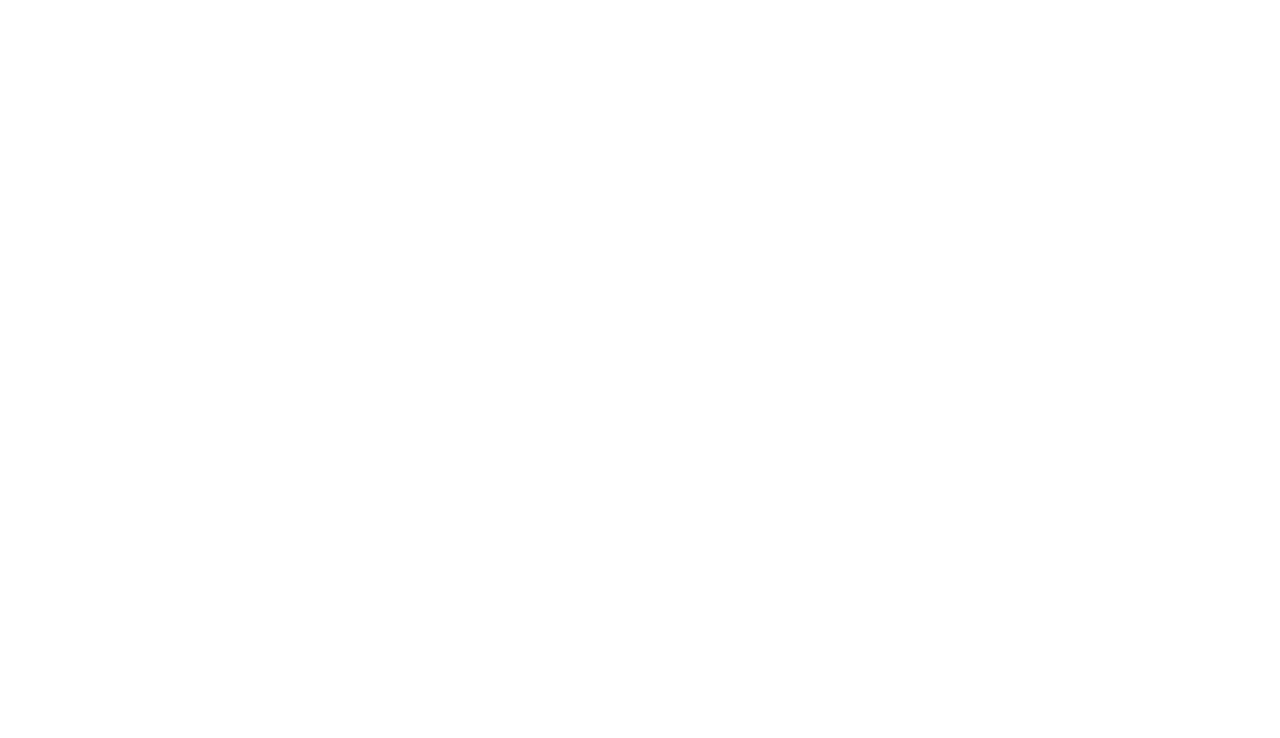
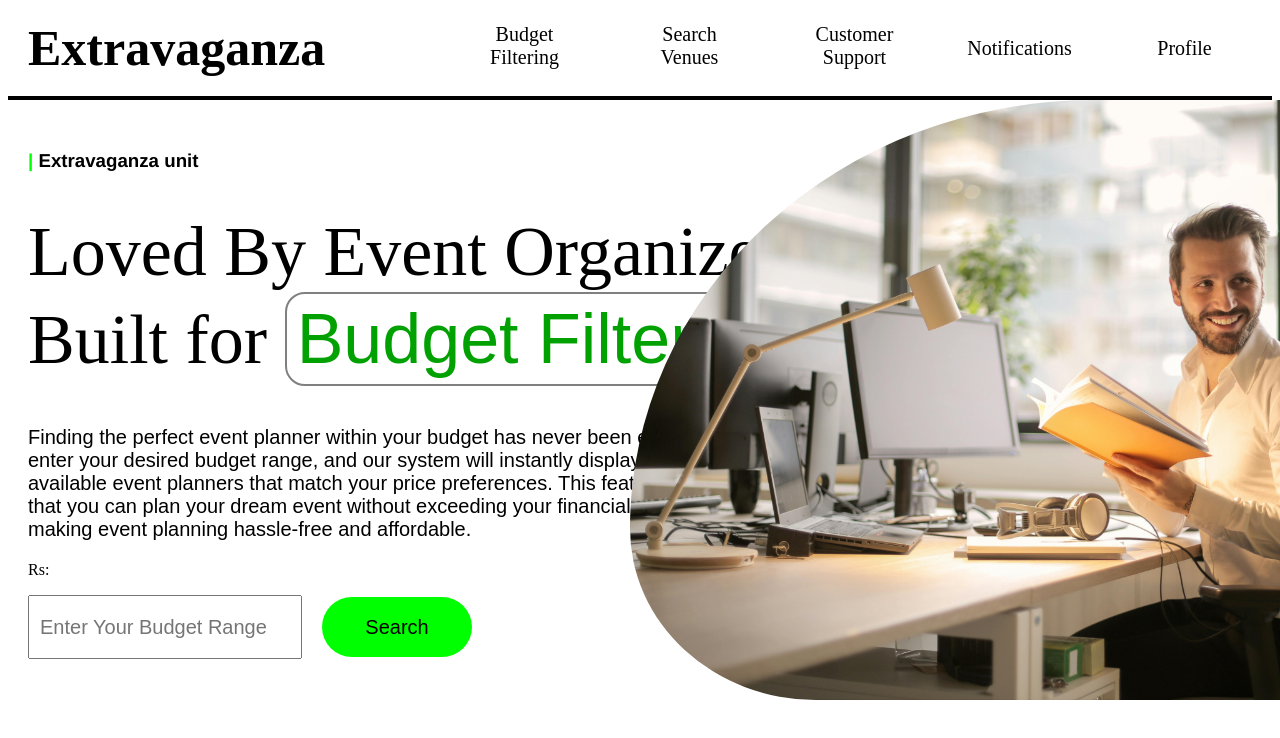
Before and after one commit to udanilokuhetti92/EventExtravaganza-Frontend, a React (Vite) app: page / in a window 1280 px wide. Shown: the top 738 px of the page. Built offline with nearby package versions, Linux system fonts and the light colour scheme.

Commit message:
working on budget filtering feature

```diff
--- /dev/null
+++ b/src/budget_filtering/budget_filtering.css
@@ -0,0 +1,76 @@
+.h3{
+    margin-top: 50px;
+    margin-left: 20px;
+    font-family:'Franklin Gothic Medium', 'Arial Narrow', Arial, sans-serif;
+}
+
+.green-pipe{
+    color: rgb(0, 255, 0);
+
+}
+
+.p1{
+    margin-top: 40px;
+    margin-left: 20px;
+    font-size: 70px;
+}
+
+.box-text {
+    display: inline-block;
+    padding: 5px 10px;
+    border: 2px solid grey;
+    border-radius: 20px;
+    /* font-weight: bold;  */
+    color: rgb(0, 161, 0);
+    font-family: 'Poppins', sans-serif;
+}
+
+.p2{
+    margin-left: 20px;
+    font-size: 20px;
+    font-family: 'Poppins', sans-serif;
+    margin-top: -30px;
+}
+
+.trangle{
+    position: absolute;
+    top: 100px;
+    right: 0px;
+
+
+    height: 600px;
+    width: 650px;
+    border: 0px solid black;
+    background-image: url(/src/budget_filtering/images/budget.jpg);
+    background-size: cover;
+    border-top-left-radius: 100%;
+    border-bottom-left-radius: 40%;
+
+}
+
+.input1{
+    margin-left: 20px;
+    height: 40px;
+    width: 250px;
+    padding: 10px;
+    font-size: 20px;
+
+}
+
+
+.button1{
+    height: 60px;
+    width: 150px;
+    margin-left: 20px;
+    font-size: 20px;
+    padding: 10px;
+    border-radius: 40px;
+    background-color: rgb(0, 255, 0);
+    border: none;
+    cursor: pointer;
+
+}
+
+.p3{
+    margin-left: 20px;
+}
--- a/src/budget_filtering/budget_filtering.jsx
+++ b/src/budget_filtering/budget_filtering.jsx
@@ -1,7 +1,25 @@
 import React from 'react'
+import Navigation from '../components/navigation/navigation'
+import '../budget_filtering/budget_filtering.css'
 
 export default function budget_filtering() {
   return (
-    <h1>budget filtering</h1>
+    <div className='box1'>
+      <Navigation/>
+
+      <h3 className='h3'><span className='green-pipe'>|</span> Extravaganza unit</h3>
+      <p className='p1'>Loved By Event Organizers.<br/>Built for <span className="box-text">Budget Filtering</span></p>
+
+      <p className='p2'>Finding the perfect event planner within your budget has never been easier!  Simply <br />enter your
+         desired  budget range, and our system will instantly display a list of  <br />available event planners that match  your
+         price preferences.  This feature ensures <br /> that you can plan your dream event without   exceeding your financial limits,<br />
+         making event planning hassle-free and affordable.</p>
+      <div className='trangle'>
+      </div>
+
+      <p className='p3'>Rs:</p>
+      <input className='input1' type="number" placeholder='Enter Your Budget Range'/>
+      <button className='button1'>Search</button>
+    </div>
   )
 }
--- /dev/null
+++ b/src/components/navigation/navigation.css
@@ -0,0 +1,51 @@
+.h1{
+    font-size: 50px;
+    margin-left: 20px;
+    color: black;
+
+}
+
+
+.navbox{
+    height: 80px;
+    width: 100%;
+    align-items: center;
+    display: flex;
+    background-color: white;
+}
+
+.list{
+    display: flex;
+    gap: 30px;
+    font-size: 20px;
+    list-style-type: none;
+    text-align: center;
+    margin-left: auto;
+    margin-right: 20px;
+    color: black;
+
+}
+
+.li{
+    height: 50px;
+    width: 125px;
+    border-radius: 50px;
+    padding: 5px;
+    transition: background-color 0.5s, color 0.3s;
+}
+
+.li:hover,
+.list2:hover{
+    background-color: rgb(214, 55, 55);
+    cursor: pointer;
+}
+
+
+.list2{
+    line-height: 50px;
+    height: 50px;
+    width: 125px;
+    border-radius: 50px;
+    padding: 5px;
+    transition: background-color 0.5s, color 0.3s;
+}
--- a/src/components/navigation/navigation.jsx
+++ b/src/components/navigation/navigation.jsx
@@ -1,7 +1,21 @@
 import React from 'react'
+import '../navigation/navigation.css'
 
-export default function navigation() {
+export default function () {
   return (
-    <div>navigation</div>
+    <div className='nav'>
+        <div className='navbox'>
+            <h1 className='h1'>Extravaganza</h1>
+
+            <ul className='list'>
+                <li className='li'>Budget <br/> Filtering</li>
+                <li className='li'>Search <br/> Venues</li>
+                <li className='li'>Customer <br/> Support</li>
+                <li className='list2'>Notifications</li>
+                <li className='list2'>Profile</li>
+            </ul>
+        </div>
+        <hr style={{ border: "2px solid black" }} />
+    </div>
   )
 }
--- a/src/main.jsx
+++ b/src/main.jsx
@@ -1,9 +1,10 @@
 import { StrictMode } from 'react'
 import { createRoot } from 'react-dom/client'
+import BudgetFiltering from './budget_filtering/budget_filtering'
 
 
 createRoot(document.getElementById('root')).render(
   <StrictMode>
-    {/* <App /> */}
+    <BudgetFiltering/>
   </StrictMode>
 )
```
Also changed, not shown: src/budget_filtering/images/budget.jpg (added).
